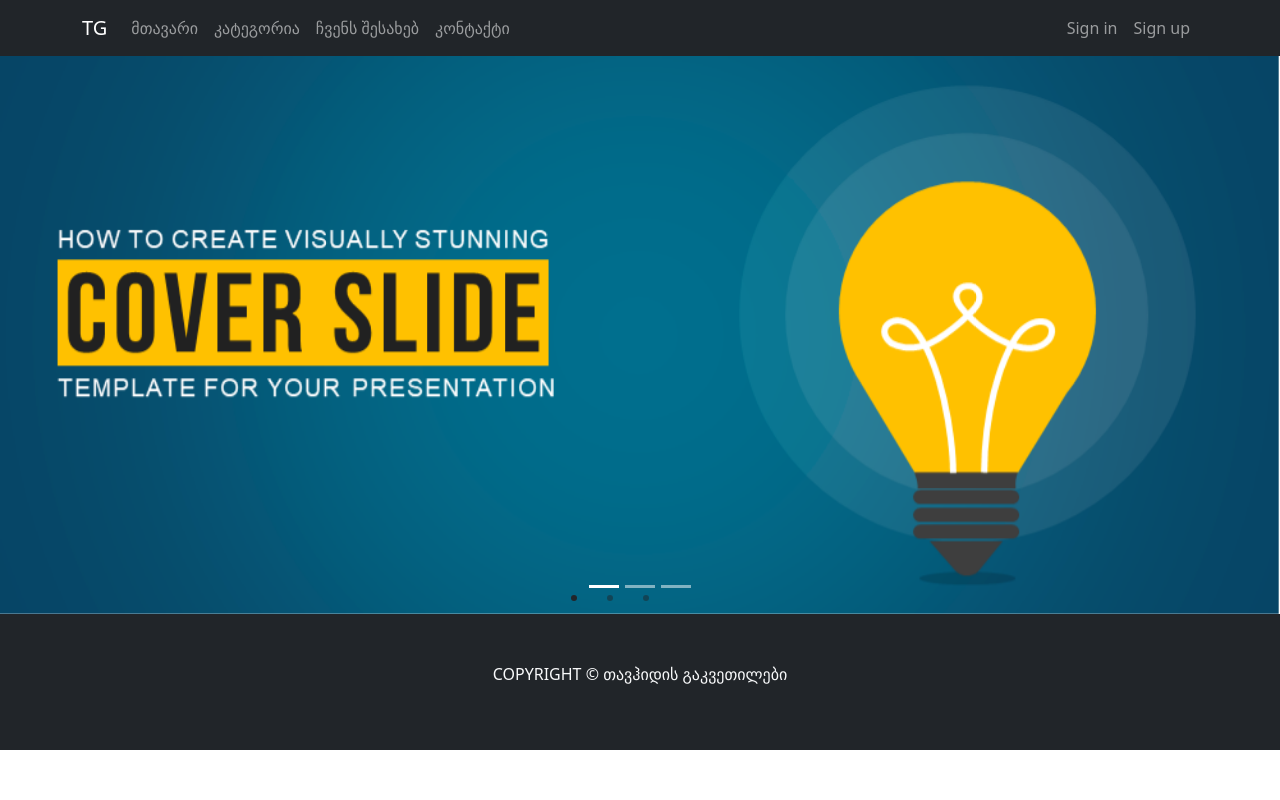
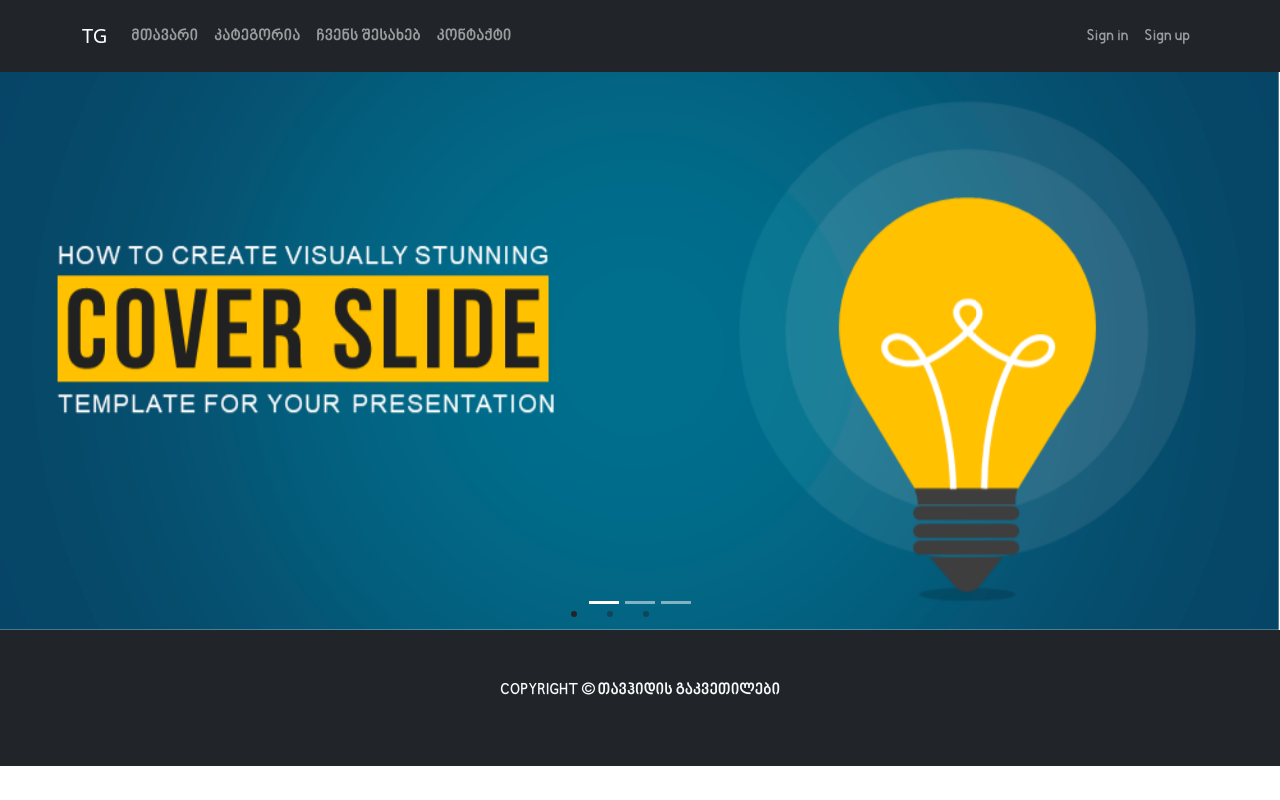
Before and after one commit to Gkamashidze/TG, a plain HTML site: page main/index.html in a window 1280 px wide. Drawn offline with nearby package versions, Linux system fonts and the light colour scheme.

Commit message:
განახლება 1.0

```diff
--- a/main/index.html
+++ b/main/index.html
@@ -16,7 +16,7 @@
 
 <body>
 
-    <nav class="navbar navbar-expand-lg navbar-dark bg-dark">
+    <nav class="navbar navbar-expand-lg navbar-dark bg-dark p-3">
 
         <div class="container">
             <a href="#" class="navbar-brand">TG</a>
@@ -25,7 +25,7 @@
                 <span class="navbar-toggler-icon"></span>
             </button>
 
-            <div class="collapse navbar-collapse" id="MyNav">
+            <div class="collapse navbar-collapse main-nav" id="MyNav">
 
                 <ul class="navbar-nav">
 
--- a/main/style.css
+++ b/main/style.css
@@ -0,0 +1,18 @@
+@font-face {
+    font-family: sylfaen-header;
+    src: url(./src/fonts/sylfaen-header.ttf);
+}
+
+@font-face {
+    font-family: sylfaen-regular;
+    src: url(./src/fonts/sylfaen-regular.ttf);
+}
+
+.main-nav ul {
+    font-family: sylfaen-header;
+    font-size: 16px;
+}
+
+footer {
+    font-family: sylfaen-header;
+}
```
Also changed, not shown: main/src/fonts/sylfaen-header.ttf (added), main/src/fonts/sylfaen-regular.ttf (added).
